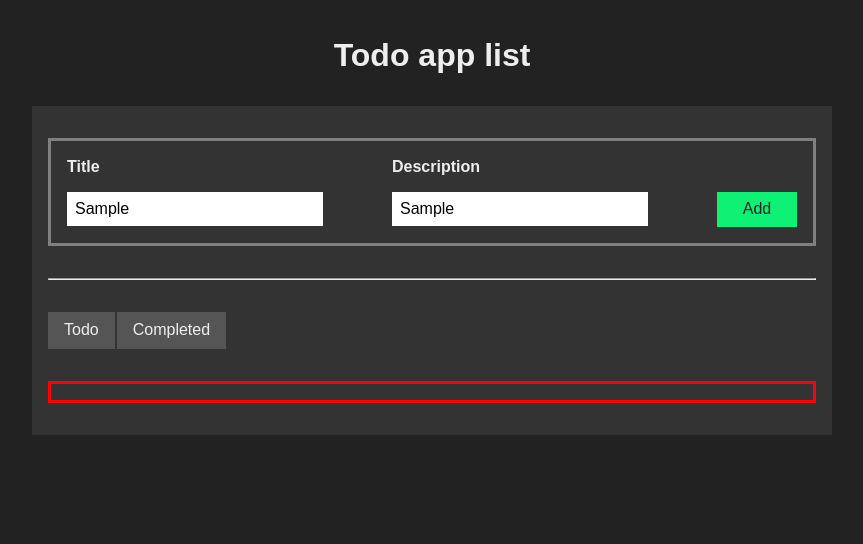
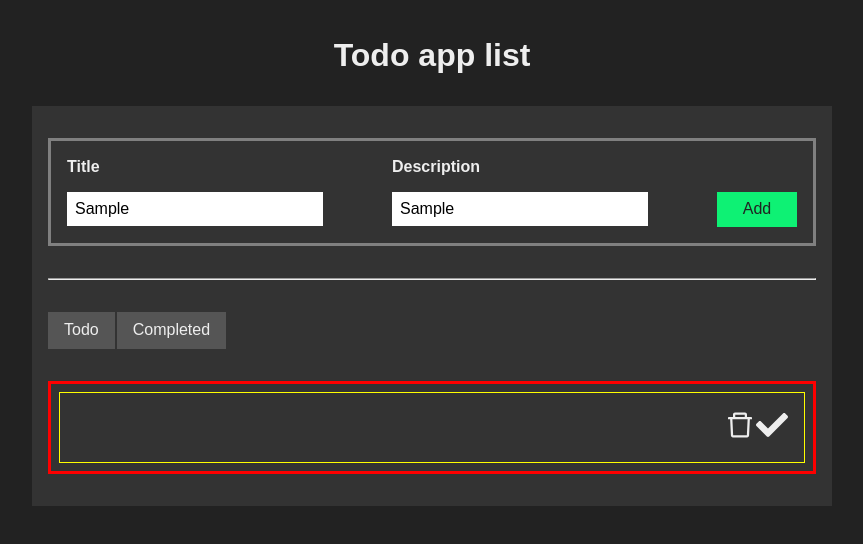
Before and after one commit to peterjbone/todo-app, a React (Vite) app: page / in a window 1280 px wide. Both pictures are taken after typing "Sample", "Sample" into the empty fields and a click on the button "Add". Shown: the top 544 px of the page, without its empty margins (208-1071 px from the left). Built offline with nearby package versions, Linux system fonts and the light colour scheme.

Commit message:
creating TaskListItem component

```diff
--- a/src/App.jsx
+++ b/src/App.jsx
@@ -2,6 +2,7 @@ import React, { useState, useEffect } from "react";
 import styles from "./App.module.css";
 import Input from "./components/Input/Input.jsx";
 //import Button from "./components/Button/Button.jsx";
+import TaskListItem from "./components/TaskListItem/TaskListItem.jsx";
 
 import { MdDelete } from "react-icons/md";
 import { AiOutlineDelete } from "react-icons/ai";
@@ -99,6 +100,14 @@ function App() {
 							<FaCheck className={`${styles.icon} ${styles.checkIcon}`} />
 						</div>
 					</div> */}
+
+					{!allTodos.length ? (
+						<div>
+							<h2>You don’t have task to do.</h2>
+						</div>
+					) : (
+						<TaskListItem />
+					)}
 				</div>
 			</div>
 		</div>
--- /dev/null
+++ b/src/components/TaskListItem/TaskListItem.jsx
@@ -0,0 +1,23 @@
+import styles from "./TaskListItem.module.css";
+import React from "react";
+
+//import { MdDelete } from "react-icons/md";
+import { AiOutlineDelete } from "react-icons/ai";
+import { FaCheck } from "react-icons/fa";
+
+const TaskListItem = ({ title, description }) => {
+	return (
+		<div className={styles.taskListItem}>
+			<div>
+				<span>{title}</span>
+				<p>{description}</p>
+			</div>
+			<div>
+				<AiOutlineDelete className={styles.icon} />
+				<FaCheck className={styles.icon} />
+			</div>
+		</div>
+	);
+};
+
+export default TaskListItem;
--- /dev/null
+++ b/src/components/TaskListItem/TaskListItem.module.css
@@ -0,0 +1,46 @@
+.taskListItem {
+	padding: 1em;
+	border: 1px solid yellow;
+	display: flex;
+	flex-flow: row nowrap;
+	justify-content: space-between;
+	align-items: center;
+}
+
+.taskListItem > div {
+	/* width: 30%; */
+	height: auto;
+}
+
+.taskListItem > div > span {
+	margin: 0 0 1em;
+	font-size: 1.3em;
+	font-weight: 700;
+	color: #0ef174;
+	display: block;
+}
+
+.taskListItem > div > p {
+	margin: 0;
+	font-size: 0.85em;
+	color: azure;
+}
+
+.taskListItem > div > .icon {
+	font-size: 32px;
+	cursor: pointer;
+	transition: color 1s ease-in-out 0;
+}
+
+.taskListItem > div > .checkIcon {
+	margin: 0 0 0 0.5em;
+	color: #0ef174;
+}
+
+.taskListItem > div > .checkIcon:hover {
+	color: #04c46a;
+}
+
+.taskListItem > div > .deleteIcon:hover {
+	color: red;
+}
```
